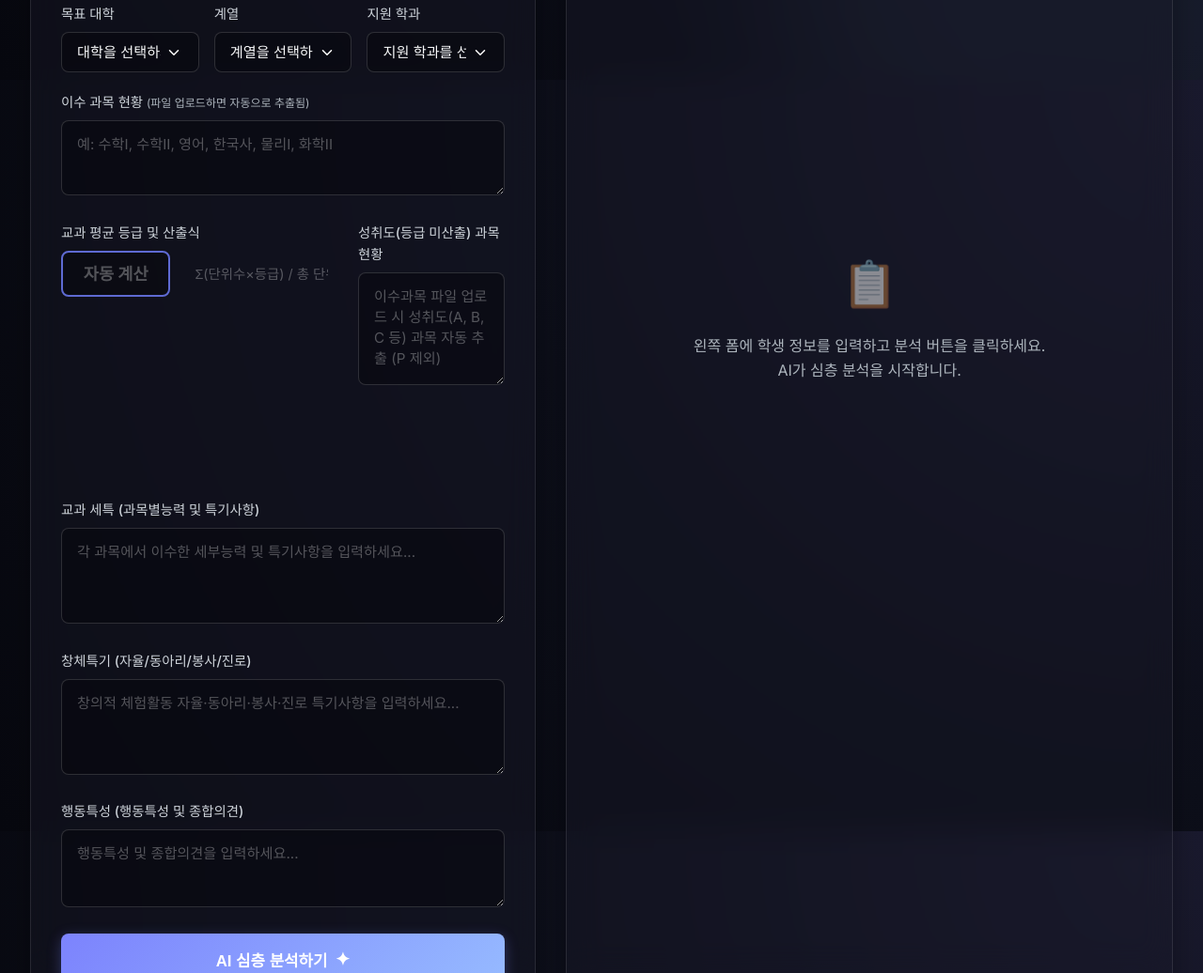
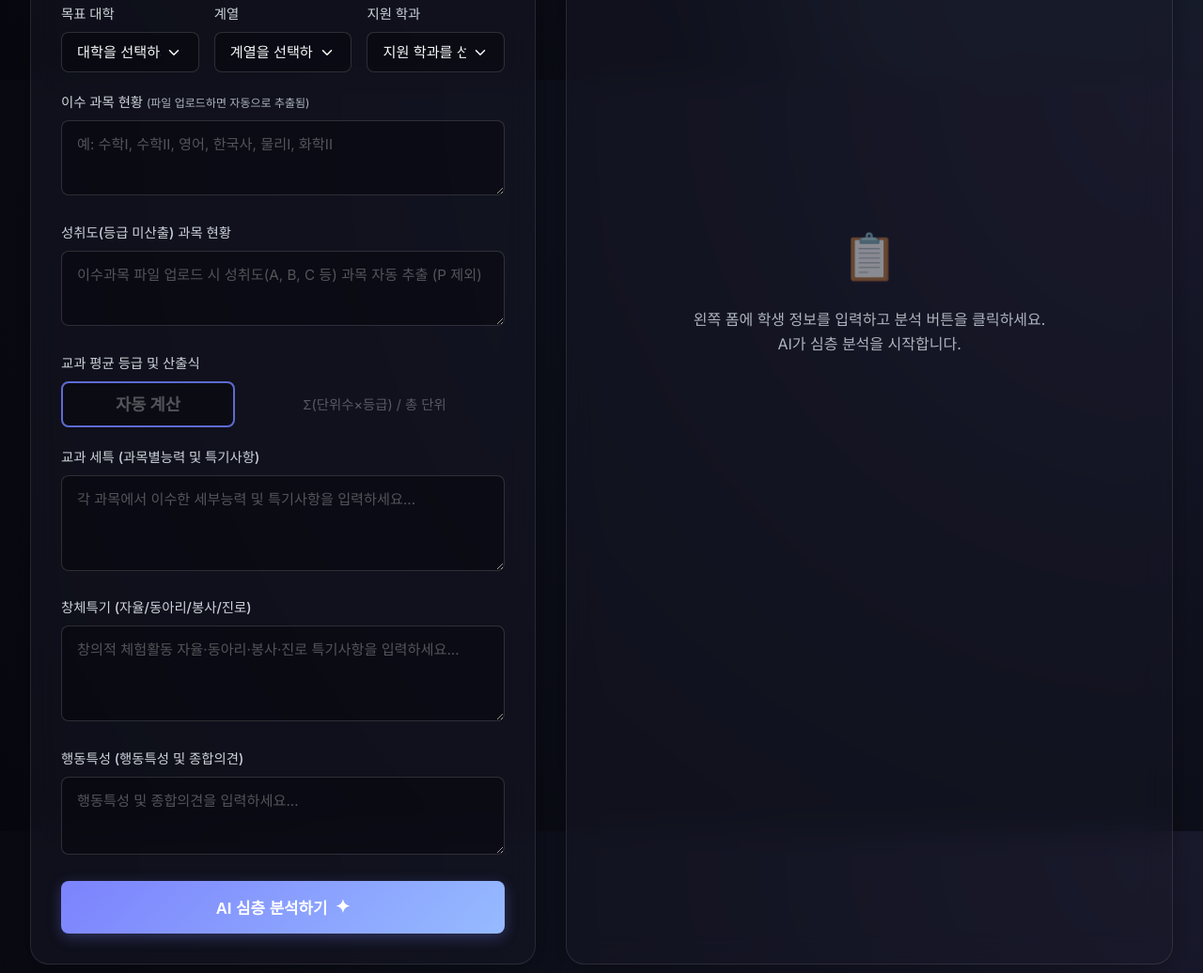
Before and after one commit to jijigu0510/ai-student-analysis, a plain HTML site: page index.html in a window 1280 px wide. Shown: the part 715-1751 px from the top of the page at 94% size. Drawn offline with nearby package versions, Linux system fonts and the light colour scheme.

Commit message:
Add files via upload

```diff
--- a/index.html
+++ b/index.html
@@ -81,22 +81,20 @@
           <label for="courses">이수 과목 현황 <span class="label-desc">(파일 업로드하면 자동으로 추출됨)</span></label>
           <textarea id="courses" rows="2" placeholder="예: 수학I, 수학II, 영어, 한국사, 물리I, 화학II" required></textarea>
         </div>
-        <div class="form-group-row">
-          <div class="form-group" style="flex: 1;">
+        <div class="form-group">
+          <label for="achievement-only">성취도(등급 미산출) 과목 현황</label>
+          <textarea id="achievement-only" rows="2" readonly placeholder="이수과목 파일 업로드 시 성취도(A, B, C 등) 과목 자동 추출 (P 제외)" style="background: var(--input-bg); border: 1px solid var(--input-border); color: var(--text-primary); border-radius: 8px; padding: 0.75rem 1rem; width: 100%; resize: vertical; min-height: 80px;"></textarea>
+        </div>
+        <div class="form-group">
           <label>교과 평균 등급 및 산출식</label>
           <div style="display: flex; gap: 10px;">
             <input type="text" id="average-grade" readonly placeholder="자동 계산" style="background: var(--input-bg); border: 2px solid var(--accent-primary); color: #fff; border-radius: 8px; padding: 0.75rem 1rem; width: 40%; font-weight: bold; font-size: 1.1em; text-align: center;" title="교과 평균 등급 결과">
             <input type="text" id="average-formula" readonly placeholder="Σ(단위수×등급) / 총 단위" style="background: var(--glass-bg); border: 1px solid var(--glass-border); color: var(--text-secondary); border-radius: 8px; padding: 0.75rem 1rem; width: 60%; font-size: 0.9em; text-align: center;" title="산출식">
           </div>
-            <div style="margin-top: 15px; height: 180px; width: 100%;">
+          <div style="display: none; margin-top: 15px; height: 180px; width: 100%;">
             <canvas id="grade-chart"></canvas>
           </div>
           <input type="hidden" id="yearly-grades-hidden">
-          </div>
-          <div class="form-group" style="flex: 1;">
-            <label for="achievement-only">성취도(등급 미산출) 과목 현황</label>
-            <textarea id="achievement-only" rows="2" readonly placeholder="이수과목 파일 업로드 시 성취도(A, B, C 등) 과목 자동 추출 (P 제외)" style="background: var(--input-bg); border: 1px solid var(--input-border); color: var(--text-primary); border-radius: 8px; padding: 0.75rem 1rem; width: 100%; resize: vertical; min-height: 120px;"></textarea>
-          </div>
         </div>
         <div class="form-group">
           <label for="subject-records">교과 세특 (과목별능력 및 특기사항)</label>
```
Lines whose indentation alone changed are shown as unchanged.
